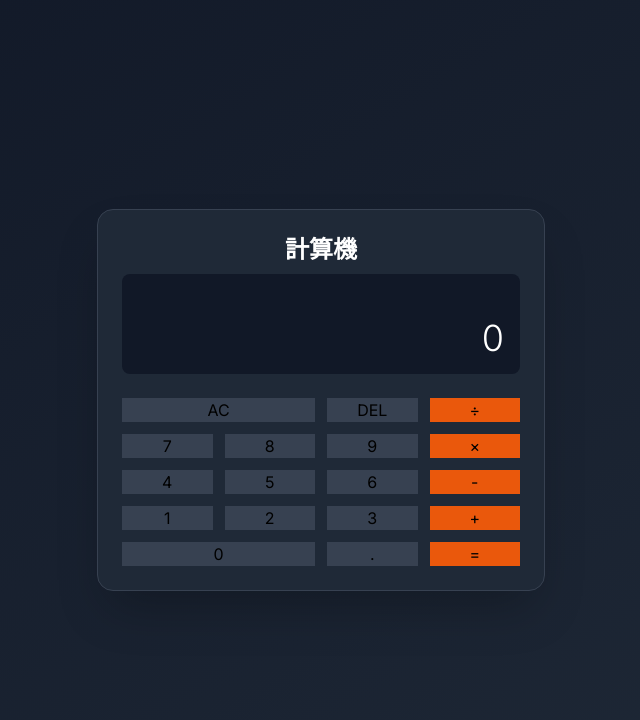
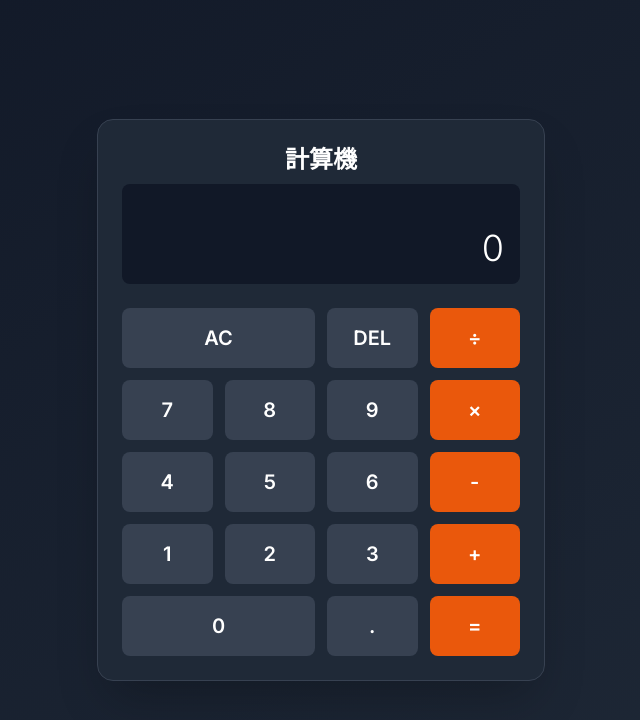
Before and after one commit to mydevtank/my-first-project, a Next.js app: page / in a window 1280 px wide. Shown: the top 720 px of the page, without its empty margins (319-959 px from the left). Built offline with nearby package versions, Linux system fonts and the light colour scheme.

Commit message:
Update app/globals.css

```diff
--- a/app/globals.css
+++ b/app/globals.css
@@ -3,19 +3,16 @@
 @tailwind utilities;
 
 :root {
-  --foreground-rgb: 0, 0, 0;
-  --background-start-rgb: 214, 219, 220;
-  --background-end-rgb: 255, 255, 255;
-}
-
-@media (prefers-color-scheme: dark) {
-  :root {
-    --foreground-rgb: 255, 255, 255;
-    --background-start-rgb: 0, 0, 0;
-    --background-end-rgb: 0, 0, 0;
-  }
+  --background: #111827;
+  --foreground: #ffffff;
 }
 
 body {
-  color: rgb(var(--foreground-rgb));
+  color: var(--foreground);
+  background: var(--background);
+  font-family: Arial, Helvetica, sans-serif;
 }
+
+.calc-btn {
+  @apply text-white text-xl font-semibold py-4 px-6 rounded-lg transition-all duration-200 active:scale-95;
+}
```
